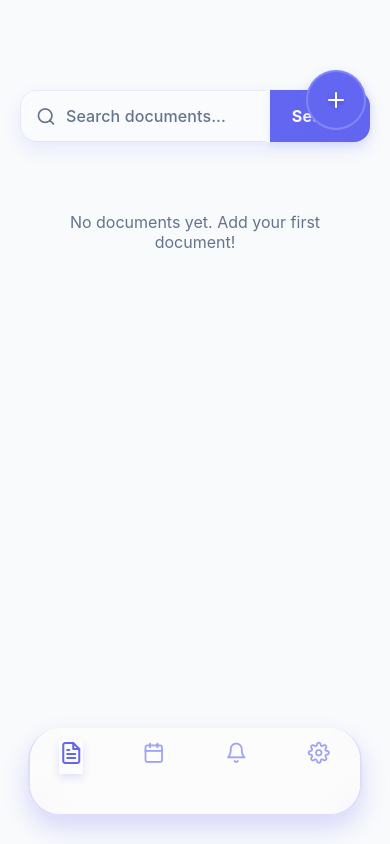
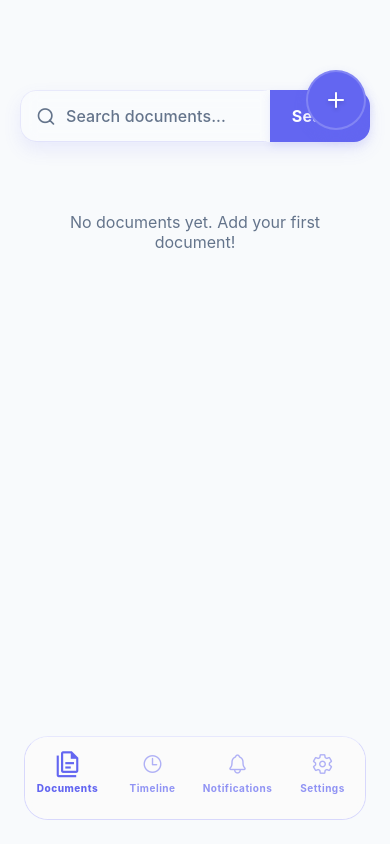
Before and after one commit to absknpl/docu-manage-mobile-app, a React Native app: screen /Main in a window 390 px wide. Built offline with nearby package versions, Linux system fonts and the light colour scheme.

Commit message:
update03
Dark Mode is working, need to work on the System Default theme, need to work on the view document option, need to add an Edit Feature, need to work on the notification page

```diff
--- a/components/DocumentCard.js
+++ b/components/DocumentCard.js
@@ -7,10 +7,11 @@ import { TAG_ICONS } from './TagIcons';
 import { useDocuments } from '../contexts/DocumentsContext';
 import { useThemeMode } from '../contexts/ThemeContext';
 
-export default function DocumentCard({ document, onPress, onDelete }) {
+export default function DocumentCard({ document, onPress, onDelete, colors }) {
   const [showViewer, setShowViewer] = useState(false);
   const { deleteDocument } = useDocuments();
   const { colorScheme } = useThemeMode();
+  const isDarkMode = colorScheme === 'dark';
 
   const getFileIcon = () => {
     if (document.file?.type?.includes('pdf')) return '📄';
@@ -23,7 +24,11 @@ export default function DocumentCard({ document, onPress, onDelete }) {
       <TouchableOpacity
         style={[
           styles.card,
-          colorScheme === 'dark' && { backgroundColor: 'rgba(24,25,38,0.92)', borderColor: 'rgba(99,102,241,0.18)' }
+          {
+            backgroundColor: colors.cardBackground,
+            borderColor: colors.border,
+            shadowColor: isDarkMode ? '#000' : '#64748b',
+          },
         ]}
         onPress={onPress}
         activeOpacity={0.92}
@@ -35,7 +40,7 @@ export default function DocumentCard({ document, onPress, onDelete }) {
               onPress={() => setShowViewer(true)}
               style={styles.actionButton}
             >
-              <Feather name="eye" size={18} color="#64748b" />
+              <Feather name="eye" size={18} color={colors.secondaryText} />
             </TouchableOpacity>
             <TouchableOpacity
               onPress={(e) => {
@@ -44,25 +49,26 @@ export default function DocumentCard({ document, onPress, onDelete }) {
               }}
               style={styles.actionButton}
             >
-              <Feather name="trash-2" size={18} color="#64748b" />
+              <Feather name="trash-2" size={18} color={colors.secondaryText} />
             </TouchableOpacity>
           </View>
         </View>
 
         <View style={styles.documentInfo}>
-          <Text style={styles.title}>{document.title}</Text>
+          <Text style={[styles.title, { color: colors.primaryText }]}>{document.title}</Text>
 
           {document.category && (
-            <View style={styles.category}>
+            <View style={[styles.category, { backgroundColor: isDarkMode ? 'rgba(99,102,241,0.18)' : 'rgba(99,102,241,0.1)' }] }>
+              {/* Pass accent color to TagIcons if needed */}
               {TAG_ICONS[document.category] || TAG_ICONS['Other']}
-              <Text style={styles.categoryText}>{document.category}</Text>
+              <Text style={[styles.categoryText, { color: colors.accent }]}>{document.category}</Text>
             </View>
           )}
 
           {document.expirationDate && (
             <View style={styles.expiry}>
-              <Feather name="calendar" size={14} color="#64748b" />
-              <Text style={styles.expiryText}>
+              <Feather name="calendar" size={14} color={colors.secondaryText} />
+              <Text style={[styles.expiryText, { color: colors.secondaryText }] }>
                 Expires: {format(new Date(document.expirationDate), 'MMM d, yyyy')}
               </Text>
             </View>
--- a/components/DocumentList.js
+++ b/components/DocumentList.js
@@ -7,6 +7,18 @@ import { useThemeMode } from '../contexts/ThemeContext';
 export default function DocumentList({ searchQuery, categoryFilter }) {
   const { documents, loading } = useDocuments();
   const { colorScheme } = useThemeMode();
+  const isDarkMode = colorScheme === 'dark';
+
+  // Theme-aware colors
+  const colors = {
+    cardBackground: isDarkMode ? '#24273a' : '#ffffff',
+    primaryText: isDarkMode ? '#e0def4' : '#1e293b',
+    secondaryText: isDarkMode ? '#908caa' : '#64748b',
+    accent: isDarkMode ? '#8aadf4' : '#3b82f6',
+    border: isDarkMode ? 'rgba(99,102,241,0.18)' : 'rgba(255,255,255,0.3)',
+    icon: isDarkMode ? '#8aadf4' : '#3b82f6',
+    emptyText: isDarkMode ? '#908caa' : '#64748b',
+  };
 
   const filteredDocuments = documents.filter(doc => {
     // If categoryFilter is set, only show docs in that category
@@ -24,22 +36,22 @@ export default function DocumentList({ searchQuery, categoryFilter }) {
   if (loading) {
     return (
       <View style={styles.loadingContainer}>
-        <ActivityIndicator size="large" color="#6366f1" />
-        <Text style={styles.loadingText}>Loading your documents...</Text>
+        <ActivityIndicator size="large" color={colors.accent} />
+        <Text style={[styles.loadingText, { color: colors.secondaryText }]}>Loading your documents...</Text>
       </View>
     );
   }
 
   return (
-    <View style={{ flex: 1, backgroundColor: colorScheme === 'dark' ? '#181926' : 'transparent' }}>
+    <View style={{ flex: 1, backgroundColor: isDarkMode ? '#181926' : 'transparent' }}>
       <FlatList
         data={filteredDocuments}
-        renderItem={({ item }) => <DocumentCard document={item} />}
+        renderItem={({ item }) => <DocumentCard document={item} colors={colors} />}
         keyExtractor={item => item.id}
         contentContainerStyle={styles.listContainer}
         ListEmptyComponent={
           <View style={styles.emptyState}>
-            <Text style={styles.emptyStateText}>
+            <Text style={[styles.emptyStateText, { color: colors.emptyText }]}>
               {searchQuery ? 'No documents match your search' : 'No documents yet. Add your first document!'}
             </Text>
           </View>
--- a/components/TagIcons.js
+++ b/components/TagIcons.js
@@ -17,4 +17,7 @@ export const TAG_ICONS = {
   'Work': <Feather name="briefcase" size={16} color="#6366f1" />
 };
 
+// TODO: For full theme support, refactor to a function that takes a color prop if you want icons to match theme accent.
+// For now, icons remain blue for both modes.
+
 export const TAGS = Object.keys(TAG_ICONS);
--- a/components/TimelineItem.js
+++ b/components/TimelineItem.js
@@ -4,8 +4,10 @@ import { Feather } from '@expo/vector-icons';
 import { format } from 'date-fns';
 import { useThemeMode } from '../contexts/ThemeContext';
 
-export default function TimelineItem({ document, isLast }) {
+export default function TimelineItem({ document, isLast, colors }) {
   const { colorScheme } = useThemeMode();
+  const isDarkMode = colorScheme === 'dark';
+
   const date = new Date(document.expirationDate);
   const today = new Date();
 
@@ -19,26 +21,33 @@ export default function TimelineItem({ document, isLast }) {
   if (daysDiff === 0) {
     status = 'today';
     label = 'Expires today';
-    color = '#ef4444';
+    color = '#ef4444'; // Red
   } else if (daysDiff === 1) {
     status = 'tomorrow';
     label = 'Expires tomorrow';
-    color = '#f59e0b';
+    color = '#f59e0b'; // Amber
   } else if (daysDiff <= 7) {
     status = 'this-week';
     label = `Expires in ${daysDiff} days`;
-    color = '#3b82f6';
+    color = '#3b82f6'; // Blue
   } else {
     status = 'future';
     label = `Expires in ${daysDiff} days`;
-    color = '#10b981';
+    color = '#10b981'; // Emerald
   }
+
+  // Dark mode adjustments for status colors
+  const statusBgColor = isDarkMode ? `${color}20` : `${color}10`;
+  const categoryBgColor = isDarkMode ? 'rgba(99, 102, 241, 0.2)' : 'rgba(99, 102, 241, 0.1)';
 
   return (
     <View style={[
       styles.item,
-      { borderLeftColor: color },
-      colorScheme === 'dark' && { backgroundColor: 'rgba(24,25,38,0.92)' }
+      {
+        borderLeftColor: color,
+        backgroundColor: colors.cardBackground,
+        shadowColor: isDarkMode ? '#000' : '#64748b',
+      }
     ]}>
       <View style={styles.marker}>
         <View style={[styles.dot, { backgroundColor: color }]} />
@@ -46,26 +55,35 @@ export default function TimelineItem({ document, isLast }) {
           <Feather
             name="alert-triangle"
             size={16}
-            color="#ef4444"
+            color={color}
             style={styles.warningIcon}
           />
         )}
+        {!isLast && <View style={[styles.line, { backgroundColor: isDarkMode ? '#363a4f' : '#e2e8f0' }]} />}
       </View>
       <View style={styles.content}>
         <View style={styles.dateRow}>
-          <Text style={styles.dateText}>{format(date, 'EEE, MMM d')}</Text>
-          <View style={[styles.status, { backgroundColor: `${color}20` }]}>
+          <Text style={[styles.dateText, { color: colors.secondaryText }]}>
+            {format(date, 'EEE, MMM d')}
+          </Text>
+          <View style={[styles.status, { backgroundColor: statusBgColor }]}>
             <Text style={[styles.statusText, { color }]}>{label}</Text>
           </View>
         </View>
-        <Text style={styles.docTitle}>{document.title}</Text>
+        <Text style={[styles.docTitle, { color: colors.primaryText }]}>
+          {document.title}
+        </Text>
         <View style={styles.meta}>
           {document.category && (
-            <View style={styles.category}>
-              <Text style={styles.categoryText}>{document.category}</Text>
+            <View style={[styles.category, { backgroundColor: categoryBgColor }]}>
+              <Text style={[styles.categoryText, { color: '#6366f1' }]}>
+                {document.category}
+              </Text>
             </View>
           )}
-          <Text style={styles.year}>{format(date, 'yyyy')}</Text>
+          <Text style={[styles.year, { color: colors.secondaryText }]}>
+            {format(date, 'yyyy')}
+          </Text>
         </View>
       </View>
     </View>
@@ -75,24 +93,43 @@ export default function TimelineItem({ document, isLast }) {
 const styles = StyleSheet.create({
   item: {
     flexDirection: 'row',
-    backgroundColor: 'rgba(255, 255, 255, 0.7)',
     borderRadius: 12,
     padding: 16,
     borderLeftWidth: 4,
     gap: 12,
+    shadowOffset: {
+      width: 0,
+      height: 1,
+    },
+    shadowOpacity: 0.1,
+    shadowRadius: 3,
+    elevation: 2,
+    marginBottom: 2,
   },
   marker: {
     width: 24,
     alignItems: 'center',
+    position: 'relative',
   },
   dot: {
     width: 12,
     height: 12,
     borderRadius: 6,
+    zIndex: 2,
+  },
+  line: {
+    position: 'absolute',
+    width: 2,
+    top: 20,
+    bottom: -20,
+    left: 5,
+    zIndex: 1,
   },
   warningIcon: {
     position: 'absolute',
     top: -4,
+    left: 4,
+    zIndex: 3,
   },
   content: {
     flex: 1,
@@ -104,8 +141,8 @@ const styles = StyleSheet.create({
     alignItems: 'center',
   },
   dateText: {
-    color: '#64748b',
     fontSize: 14,
+    fontWeight: '500',
   },
   status: {
     paddingVertical: 4,
@@ -114,12 +151,11 @@ const styles = StyleSheet.create({
   },
   statusText: {
     fontSize: 12,
-    fontWeight: '500',
+    fontWeight: '600',
   },
   docTitle: {
     fontSize: 16,
     fontWeight: '600',
-    color: '#1e293b',
   },
   meta: {
     flexDirection: 'row',
@@ -127,18 +163,16 @@ const styles = StyleSheet.create({
     alignItems: 'center',
   },
   category: {
-    backgroundColor: 'rgba(99, 102, 241, 0.1)',
     paddingVertical: 4,
     paddingHorizontal: 10,
     borderRadius: 20,
   },
   categoryText: {
-    color: '#6366f1',
     fontSize: 12,
     fontWeight: '500',
   },
   year: {
-    color: '#64748b',
     fontSize: 14,
+    fontWeight: '500',
   },
 });
--- a/navigation/BottomTabNavigator.js
+++ b/navigation/BottomTabNavigator.js
@@ -1,8 +1,8 @@
 import React from 'react';
 import { createBottomTabNavigator } from '@react-navigation/bottom-tabs';
 import { BlurView } from 'expo-blur';
-import { Feather } from '@expo/vector-icons';
-import { StyleSheet, Platform, View, Text, Animated } from 'react-native';
+import { Ionicons, MaterialCommunityIcons } from '@expo/vector-icons';
+import { StyleSheet, Platform, View, Text, Animated, Easing } from 'react-native';
 import DocumentsScreen from '../screens/DocumentsScreen';
 import TimelineScreen from '../screens/TimelineScreen';
 import NotificationsScreen from '../screens/NotificationsScreen';
@@ -13,107 +13,167 @@ const Tab = createBottomTabNavigator();
 
 export default function BottomTabNavigator() {
   const { colorScheme } = useThemeMode();
-  // Animated values for each tab
+  const isDarkMode = colorScheme === 'dark';
+
+  // Enhanced animations with spring and timing combinations
   const tabAnimations = React.useRef({}).current;
   const tabNames = ['Documents', 'Timeline', 'Notifications', 'Settings'];
+
   tabNames.forEach(name => {
     if (!tabAnimations[name]) {
-      tabAnimations[name] = new Animated.Value(0);
+      tabAnimations[name] = {
+        scale: new Animated.Value(1),
+        translateY: new Animated.Value(0),
+        opacity: new Animated.Value(0),
+        bgScale: new Animated.Value(0),
+        indicatorOpacity: new Animated.Value(0)
+      };
     }
   });
 
   const handleTabPress = (route, focused) => {
-    Animated.spring(tabAnimations[route.name], {
+    const animation = tabAnimations[route.name];
+
+    Animated.parallel([
+      Animated.spring(animation.scale, {
+        toValue: focused ? 1.2 : 1,
+        useNativeDriver: true,
+        friction: 5,
+        tension: 300,
+      }),
+      Animated.spring(animation.translateY, {
+        toValue: focused ? -12 : 0,
+        useNativeDriver: true,
+        friction: 6,
+        tension: 120,
+      }),
+      Animated.spring(animation.bgScale, {
         toValue: focused ? 1 : 0,
         useNativeDriver: true,
-      friction: 5,
-      tension: 120,
-    }).start();
+        friction: 8,
+        tension: 80,
+      }),
+      Animated.timing(animation.indicatorOpacity, {
+        toValue: focused ? 1 : 0,
+        duration: 300,
+        easing: Easing.out(Easing.quad),
+        useNativeDriver: true,
+      })
+    ]).start();
   };
 
   return (
-    <View style={[styles.container, colorScheme === 'dark' && { backgroundColor: '#181926' }]}>
+    <View style={[styles.container, isDarkMode && { backgroundColor: '#0f0f17' }]}>
       <Tab.Navigator
         initialRouteName="Documents"
-        backBehavior="history"
         screenOptions={({ route }) => ({
           headerShown: false,
-          tabBarActiveTintColor: colorScheme === 'dark' ? '#fff' : '#6366f1',
-          tabBarInactiveTintColor: colorScheme === 'dark' ? 'rgba(255,255,255,0.6)' : 'rgba(99,102,241,0.6)',
+          tabBarActiveTintColor: isDarkMode ? '#8aadf4' : '#6366f1',
+          tabBarInactiveTintColor: isDarkMode ? 'rgba(138, 173, 244, 0.5)' : 'rgba(99, 102, 241, 0.5)',
           tabBarStyle: [
             styles.tabBar,
-            colorScheme === 'dark' ? { backgroundColor: 'rgba(28,28,40,0.92)' } : { backgroundColor: 'rgba(255,255,255,0.92)' }
+            isDarkMode ? styles.tabBarDark : styles.tabBarLight,
+            {
+              shadowColor: isDarkMode ? '#8aadf4' : '#6366f1',
+              borderTopWidth: 1,
+              borderTopColor: isDarkMode ? 'rgba(138, 173, 244, 0.15)' : 'rgba(99, 102, 241, 0.15)',
+            }
           ],
           tabBarBackground: () => (
             <BlurView
-              intensity={Platform.OS === 'ios' ? 35 : 60}
-              tint={colorScheme === 'dark' ? 'dark' : 'light'}
+              intensity={Platform.OS === 'ios' ? 40 : 80}
+              tint={isDarkMode ? 'dark' : 'light'}
               style={StyleSheet.absoluteFill}
             />
           ),
           tabBarItemStyle: styles.tabBarItem,
-          tabBarLabel: ({ focused, color }) =>
-            focused ? (
-              <Animated.View
-                style={{
-                  minHeight: 12,
-                  opacity: tabAnimations[route.name].interpolate({
-                    inputRange: [0, 1],
-                    outputRange: [0, 1],
-                  }),
-                  transform: [{
-                    translateY: tabAnimations[route.name].interpolate({
-                      inputRange: [0, 1],
-                      outputRange: [8, 0],
-                    })
-                  }],
-                }}
-              >
-                <View style={{
-                  backgroundColor: 'rgba(99,102,241,0.10)',
-                  borderRadius: 6,
-                  paddingHorizontal: 6,
-                  alignSelf: 'center',
-                }}>
-                  <Text style={styles.tabBarLabel}>{route.name}</Text>
+          tabBarLabel: ({ focused, color }) => (
+            <View style={{ alignItems: 'center' }}>
+              <Text style={[
+                styles.tabBarLabel,
+                {
+                  color: focused ? color : (isDarkMode ? 'rgba(138, 173, 244, 0.7)' : 'rgba(99, 102, 241, 0.7)'),
+                  marginTop: 4
+                },
+                focused && styles.tabBarLabelActive
+              ]}>
+                {route.name}
+              </Text>
             </View>
-              </Animated.View>
-            ) : null,
+          ),
           tabBarIcon: ({ focused, color, size }) => {
             React.useEffect(() => {
               handleTabPress(route, focused);
             }, [focused]);
-            let iconName;
-            const iconSize = focused ? 24 : 22;
-            if (route.name === 'Documents') {
-              iconName = 'file-text';
-            } else if (route.name === 'Timeline') {
-              iconName = 'calendar';
-            } else if (route.name === 'Notifications') {
-              iconName = 'bell';
-            } else if (route.name === 'Settings') {
-              iconName = 'settings';
+
+            const animation = tabAnimations[route.name];
+            const iconSize = focused ? 26 : 22;
+
+            return (
+              <View style={styles.iconContainer}>
+                {/* Selected tab indicator */}
+                <Animated.View
+                  style={[
+                    styles.selectedIndicator,
+                    {
+                      opacity: animation.indicatorOpacity,
+                      backgroundColor: isDarkMode ? 'rgba(138, 173, 244, 0.2)' : 'rgba(99, 102, 241, 0.15)',
                     }
-            return (
+                  ]}
+                />
+
+                {/* Icon background */}
+                <Animated.View
+                  style={[
+                    styles.iconBackground,
+                    {
+                      transform: [{ scale: animation.bgScale }],
+                      backgroundColor: focused
+                        ? (isDarkMode ? 'rgba(138, 173, 244, 0.18)' : 'rgba(99, 102, 241, 0.13)')
+                        : 'transparent',
+                    }
+                  ]}
+                />
+
+                {/* Icon */}
                 <Animated.View
                   style={{
                     transform: [
-                    { scale: tabAnimations[route.name].interpolate({ inputRange: [0, 1], outputRange: [1, 1.22] }) },
-                    { translateY: tabAnimations[route.name].interpolate({ inputRange: [0, 1], outputRange: [0, -8] }) },
+                      { scale: animation.scale },
+                      { translateY: animation.translateY }
                     ],
-                  shadowColor: focused ? '#6366f1' : 'transparent',
-                  shadowOffset: { width: 0, height: 4 },
-                  shadowOpacity: focused ? 0.18 : 0,
-                  shadowRadius: focused ? 8 : 0,
                   }}
                 >
-                <Feather
-                  name={iconName}
+                  {route.name === 'Documents' && (
+                    <MaterialCommunityIcons
+                      name="file-document-multiple-outline"
                       size={iconSize}
                       color={color}
-                  style={styles.icon}
                     />
+                  )}
+                  {route.name === 'Timeline' && (
+                    <Ionicons
+                      name="time-outline"
+                      size={iconSize}
+                      color={color}
+                    />
+                  )}
+                  {route.name === 'Notifications' && (
+                    <Ionicons
+                      name="notifications-outline"
+                      size={iconSize}
+                      color={color}
+                    />
+                  )}
+                  {route.name === 'Settings' && (
+                    <Ionicons
+                      name="settings-outline"
+                      size={iconSize}
+                      color={color}
+                    />
+                  )}
                 </Animated.View>
+              </View>
             );
           },
         })}
@@ -134,54 +194,62 @@ const styles = StyleSheet.create({
   },
   tabBar: {
     position: 'absolute',
-    height: Platform.OS === 'ios' ? 98 : 88,
-    paddingBottom: Platform.OS === 'ios' ? 36 : 24,
+    height: Platform.OS === 'ios' ? 96 : 84,
+    paddingBottom: Platform.OS === 'ios' ? 32 : 20,
     borderTopWidth: 0,
-    backgroundColor: 'rgba(28,28,40,0.92)', // Deeper, more elegant dark
-    marginHorizontal: 28,
-    marginBottom: 28,
-    borderRadius: 32,
+    marginHorizontal: 24,
+    marginBottom: 24,
+    borderRadius: 24,
     overflow: 'hidden',
     bottom: 0,
     left: 0,
     right: 0,
-    borderColor: 'rgba(99,102,241,0.22)', // Subtle purple border
-    borderWidth: 2,
-    shadowColor: '#6366f1',
+    borderWidth: 1,
     shadowOffset: { width: 0, height: 12 },
-    shadowOpacity: 0.22,
-    shadowRadius: 24,
-    elevation: 24,
+    shadowOpacity: 0.2,
+    shadowRadius: 16,
+    elevation: 16,
+  },
+  tabBarLight: {
+    backgroundColor: 'rgba(255, 255, 255, 0.92)',
+    borderColor: 'rgba(99, 102, 241, 0.25)', // More visible border
+  },
+  tabBarDark: {
+    backgroundColor: 'rgba(20, 22, 37, 0.92)',
+    borderColor: 'rgba(138, 173, 244, 0.25)', // More visible border
   },
   tabBarItem: {
     height: '100%',
-    paddingVertical: 10,
-    paddingHorizontal: 28, // More space for luxury feel
+    paddingVertical: 8,
+  },
+  iconContainer: {
+    width: 56,
+    height: 56,
+    alignItems: 'center',
+    justifyContent: 'center',
+    position: 'relative',
+  },
+  selectedIndicator: {
+    position: 'absolute',
+    bottom: 8,
+    width: 36,
+    height: 4,
+    borderRadius: 2,
+  },
+  iconBackground: {
+    position: 'absolute',
+    width: 40,
+    height: 40,
+    borderRadius: 20,
   },
   tabBarLabel: {
-    fontSize: 9,
-    fontWeight: '600',
-    letterSpacing: 0.3,
-    marginTop: 2,
-    marginBottom: 0,
-    color: '#bfc6e6',
-    opacity: 0.85,
-    textAlign: 'center',
+    fontSize: 10,
+    fontWeight: '700',
+    letterSpacing: 0.5,
     textTransform: 'capitalize',
+    includeFontPadding: false,
   },
-  iconContainer: {
-    alignItems: 'center',
-    justifyContent: 'center',
-    height: '100%',
-    position: 'relative',
-  },
-  icon: {
-    marginBottom: 8,
-    transform: [{ translateY: 0 }],
-    // Removed textShadowColor, textShadowOffset, textShadowRadius for no shadow
-  },
-  activeIcon: {
-    transform: [{ translateY: -8 }, { scale: 1.22 }],
-    // Removed textShadowColor, textShadowOffset, textShadowRadius for no shadow
+  tabBarLabelActive: {
+    fontWeight: '800',
   },
 });
```
Also changed, not shown: components/DocumentViewer.js (+21 -11 lines). Lines whose indentation alone changed are shown as unchanged.
